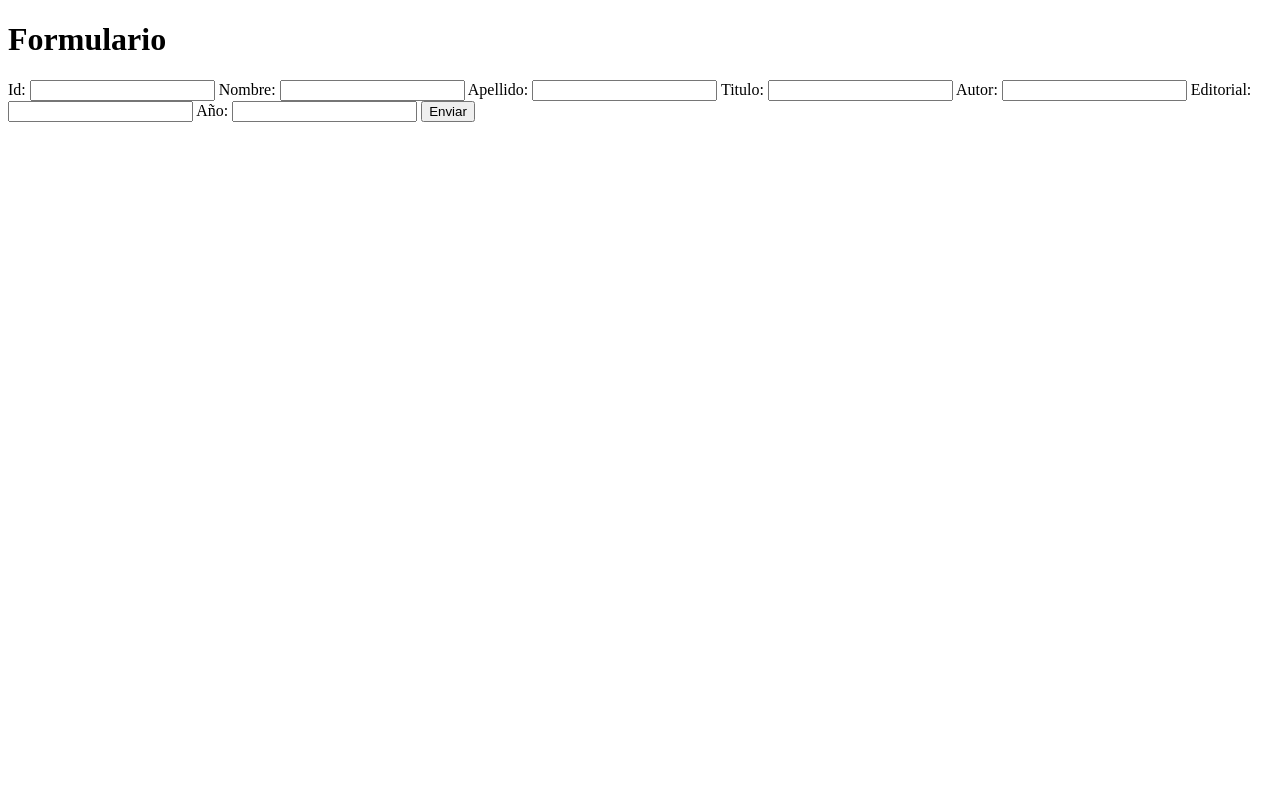
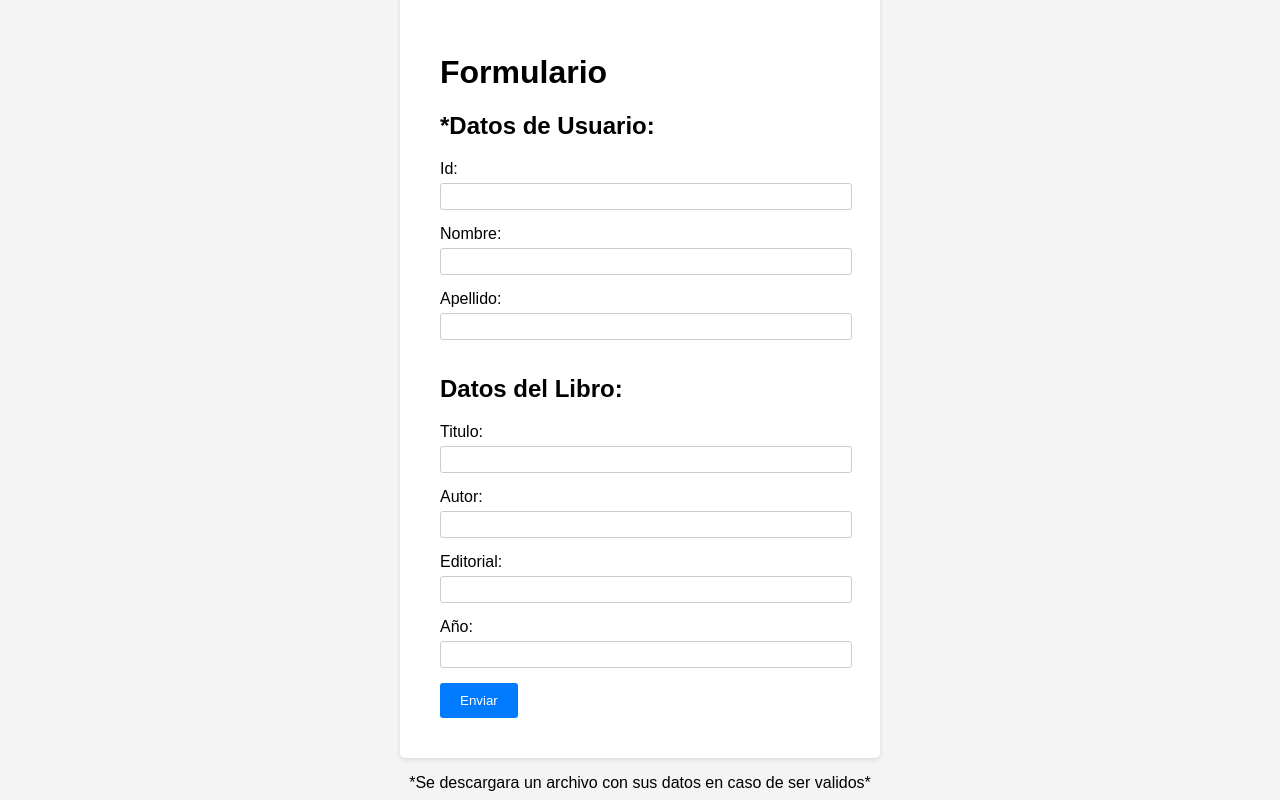
Before and after one commit to RonaldoJps1228/ServFormulario, a website: page public/index.html in a window 1280 px wide. Drawn offline with Linux system fonts and the light colour scheme.

Commit message:
Cambios Visuales

```diff
--- /dev/null
+++ b/public/error.css
@@ -0,0 +1,44 @@
+body {
+    font-family: Arial, sans-serif;
+    background-color: #f4f4f4;
+    margin: 0;
+    padding: 0;
+    display: flex;
+    flex-direction: column;
+    align-items: center;
+    justify-content: center;
+    height: 100vh;
+  }
+
+  h1 {
+    font-size: 24px;
+    color: #333;
+    margin-bottom: 10px;
+  }
+
+  p {
+    font-size: 16px;
+    color: #777;
+    text-align: center;
+    margin-bottom: 20px;
+  }
+
+   p a {
+    font-weight: bold;
+    color: #0e5bad;
+    text-decoration: none;
+    cursor: pointer;
+  }
+
+  p a:hover {
+    text-decoration: underline;
+  }
+
+
+  img {
+    max-width: 40%;
+    height: auto;
+    border: 2px solid #ccc;
+    border-radius: 5px;
+    box-shadow: 0 0 10px rgba(0, 0, 0, 0.2);
+  }
--- /dev/null
+++ b/public/index.css
@@ -0,0 +1,46 @@
+body {
+    font-family: Arial, sans-serif;
+    background-color: #f4f4f4;
+    margin: 0;
+    padding: 0;
+    display: flex;
+    flex-direction: column;
+    justify-content: center;
+    align-items: center;
+    height: 100vh;
+  }
+
+  form {
+    background-color: #fff;
+    padding: 40px;
+    border-radius: 5px;
+    box-shadow: 0 2px 4px rgba(0, 0, 0, 0.1);
+    max-width: 400px;
+    width: 100%;
+  }
+
+  label {
+    display: block;
+    margin-bottom: 5px;
+  }
+
+  input[type="text"] {
+    width: 100%;
+    padding: 5px;
+    margin-bottom: 15px;
+    border: 1px solid #ccc;
+    border-radius: 3px;
+  }
+
+  button[type="submit"] {
+    background-color: #007bff;
+    color: #fff;
+    border: none;
+    padding: 10px 20px;
+    border-radius: 3px;
+    cursor: pointer;
+  }
+
+  button[type="submit"]:hover {
+    background-color: #0056b3;
+  }
--- a/public/index.html
+++ b/public/index.html
@@ -4,16 +4,19 @@
     <meta charset="UTF-8">
     <meta name="viewport" content="width=device-width, initial-scale=1.0">
     <title>Formulario</title>
+    <link rel="stylesheet" href="index.css">
 </head>
 <body>
-    <h1>Formulario</h1>
     <form action="http://localhost:3001/formulario" method="post">
+        <h1>Formulario</h1>
+        <h2>*Datos de Usuario:</h2>
         <label>Id:</label>
         <input type="text" name="id">
         <label>Nombre:</label>
         <input type="text" name="nombre">
         <label>Apellido:</label>
         <input type="text" name="apellido">
+        <h2>Datos del Libro:</h2>
         <label>Titulo:</label>
         <input type="text" name="titulo">
         <label>Autor:</label>
@@ -24,5 +27,6 @@
         <input type="text" name="anho">
         <button type="submit">Enviar</button>
     </form>
+    <p>*Se descargara un archivo con sus datos en caso de ser validos*</p>
 </body>
 </html>
```
Also changed, not shown: data/id_0528.txt (added, +7 -0 lines), index.js (+1 -9 lines), public/error.html (+6 -2 lines).
